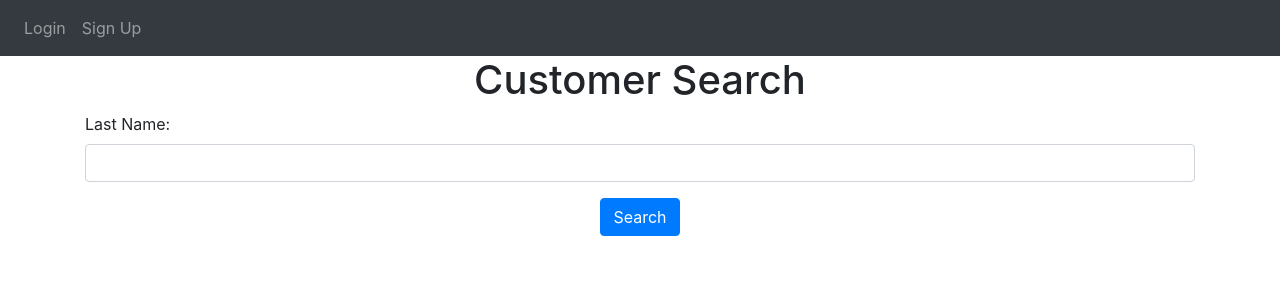
After one commit to gBenninghoff/CustomerDatabase, a Flask app: template website/templates/customer_search.html in a window 1280 px wide. The commit adds this page. Shown: the top 300 px of the page. Run offline with Flask 3, Linux system fonts and the light colour scheme; the template is opened without the code that fills it, so the values that code supplies are empty; some libraries are stand-ins or nearby versions.

Commit message:
Submit, lookup not working

```diff
--- /dev/null
+++ b/DatabaseSide/AppointmentsViewEdit.sql
@@ -0,0 +1,4 @@
+ALTER VIEW CurrentAppointments AS
+SELECT appt_id, service_id, appt_date, appt_time, Appointments.customer_id, cu_first_name, cu_last_name
+FROM Appointments JOIN Customer ON Appointments.customer_id = Customer.customer_id
+WHERE appt_date >= GETDATE();
--- /dev/null
+++ b/DatabaseSide/CustomerLookup.sql
@@ -0,0 +1,3 @@
+CREATE VIEW CustomerLookup AS
+SELECT *
+FROM Customer
--- /dev/null
+++ b/DatabaseSide/ServicePull.sql
@@ -0,0 +1,3 @@
+CREATE VIEW ServicePull AS
+SELECT service_id, ServiceRecord.customer_id, service_cost, cu_first_name, cu_last_name
+FROM ServiceRecord JOIN Customer ON ServiceRecord.customer_id = Customer.customer_id
--- a/website/templates/appointments.html
+++ b/website/templates/appointments.html
@@ -46,6 +46,9 @@ appointments Form
       <th>Service ID</th>
       <th>Appointment Date</th>
       <th>Appointment Time</th>
+      <th>Customer ID</th>
+      <th>First Name</th>
+      <th>Last Name</th>
     </tr>
   </thead>
   <tbody>
@@ -55,6 +58,9 @@ appointments Form
       <td>{{ appointment[1] }}</td>
       <td>{{ appointment[2] }}</td>
       <td>{{ appointment[3] }}</td>
+      <td>{{ appointment[4] }}</td>
+      <td>{{ appointment[5] }}</td>
+      <td>{{ appointment[6] }}</td>
     </tr>
     {% endfor %}
   </tbody>
--- a/website/templates/base.html
+++ b/website/templates/base.html
@@ -36,6 +36,7 @@
           <a class="nav-item nav-link" id="customer_entry" href="/employee">Employee Entry</a>
           <a class="nav-item nav-link" id="customer_entry" href="/appointments">Appointments</a>
           <a class="nav-item nav-link" id="customer_entry" href="/service_record">Service Record</a>
+          <!-- <a class="nav-item nav-link" id="customer_entry" href="/customer_search">Customer Search</a> -->
           <a class="nav-item nav-link" id="logout" href="/logout">Logout</a>
           {% else %}
           <a class="nav-item nav-link" id="login" href="/login">Login</a>
--- /dev/null
+++ b/website/templates/customer_search.html
@@ -0,0 +1,51 @@
+{% extends "base.html" %}
+
+{% block title %}
+Customer Search
+{% endblock %}
+
+{% block content %}
+<h1 align="center">Customer Search</h1>
+
+<form action="{{ url_for('views.customer_search') }}" method="post">
+  <div class="form-group">
+    <label for="last_name">Last Name:</label>
+    <input type="text" name="last_name" id="last_name" class="form-control" required>
+  </div>
+
+  <div align="center">
+    <button type="submit" class="btn btn-primary">Search</button>
+  </div>
+</form>
+
+{% if customer_search %}
+  <h2 align="center">Search Results for "{{ search_term }}"</h2>
+  <table class="table">
+    <thead>
+      <tr>
+        <th>First Name</th>
+        <th>Last Name</th>
+        <th>Phone Number</th>
+        <th>Street</th>
+        <th>City</th>
+        <th>State</th>
+        <th>Zip Code</th>
+      </tr>
+    </thead>
+    <tbody>
+      {% for customer in customer_search %}
+        <tr>
+          <td>{{ customer['cu_first_name'] }}</td>
+          <td>{{ customer['cu_last_name'] }}</td>
+          <td>{{ customer['phone_nu'] }}</td>
+          <td>{{ customer['street'] }}</td>
+          <td>{{ customer['cu_city'] }}</td>
+          <td>{{ customer['cu_state'] }}</td>
+          <td>{{ customer['cu_zip'] }}</td>
+        </tr>
+      {% endfor %}
+    </tbody>
+  </table>
+{% endif %}
+
+{% endblock %}
--- a/website/templates/service_record.html
+++ b/website/templates/service_record.html
@@ -33,6 +33,8 @@ Service Record
     <th>Service ID</th>
     <th>Customer ID</th>
     <th>Service Cost</th>
+    <th>First Name</th>
+    <th>Last Name</th>
   </tr>
 </thead>
 <tbody>
@@ -41,6 +43,8 @@ Service Record
     <td>{{ records[0] }}</td>
     <td>{{ records[1] }}</td>
     <td>{{ records[2] }}</td>
+    <td>{{ records[3] }}</td>
+    <td>{{ records[4] }}</td>
   </tr>
   {% endfor %}
 </tbody>
```
Also changed, not shown: website/views.py (+15 -1 lines), 3 other files.
